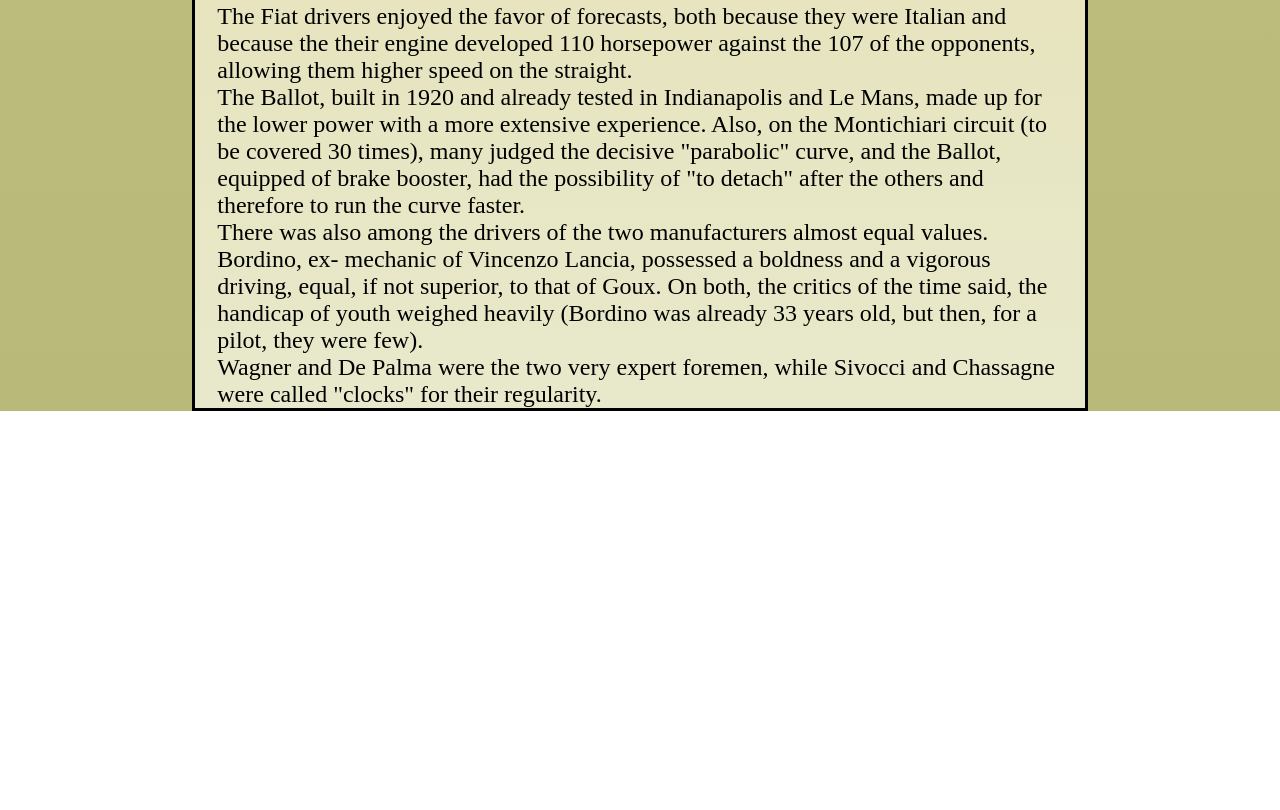
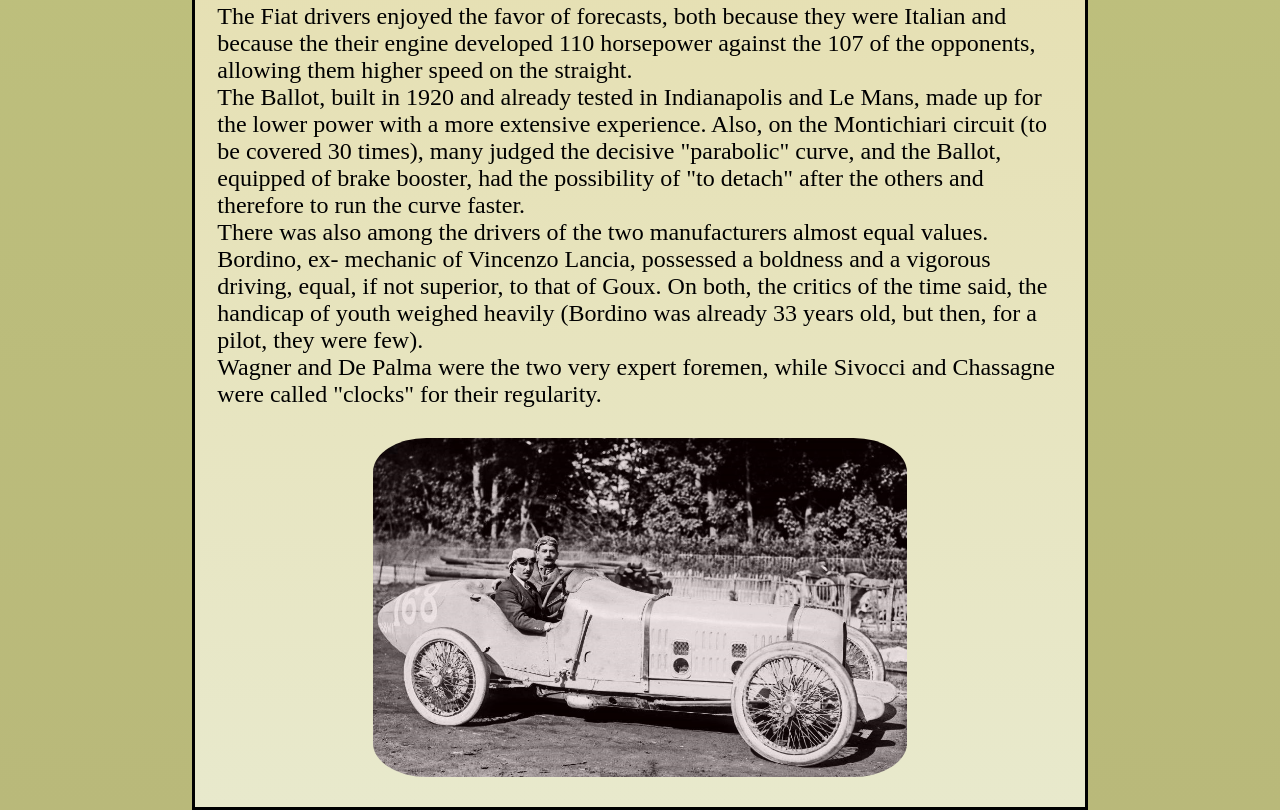
Before and after one commit to Simo2108/Simo2108.github.io, a plain HTML site: page 1921.html in a window 1280 px wide. Shown: the part 2861-3671 px from the top of the page. Before the commit the page ends 3272 px from the top, so only its background shows below. Drawn offline with Linux system fonts and the light colour scheme.

Commit message:
Add files via upload

```diff
--- a/1921.html
+++ b/1921.html
@@ -221,6 +221,9 @@ because workers' strikes had delayed their construction) faced the first demandi
     De Palma were the two very expert foremen, while Sivocci and Chassagne
      were called "clocks" for their regularity. </p>
 
+     <img src="img\photo2.jpg" class=photos alt="">
+
+
   </div>
 
 
```
